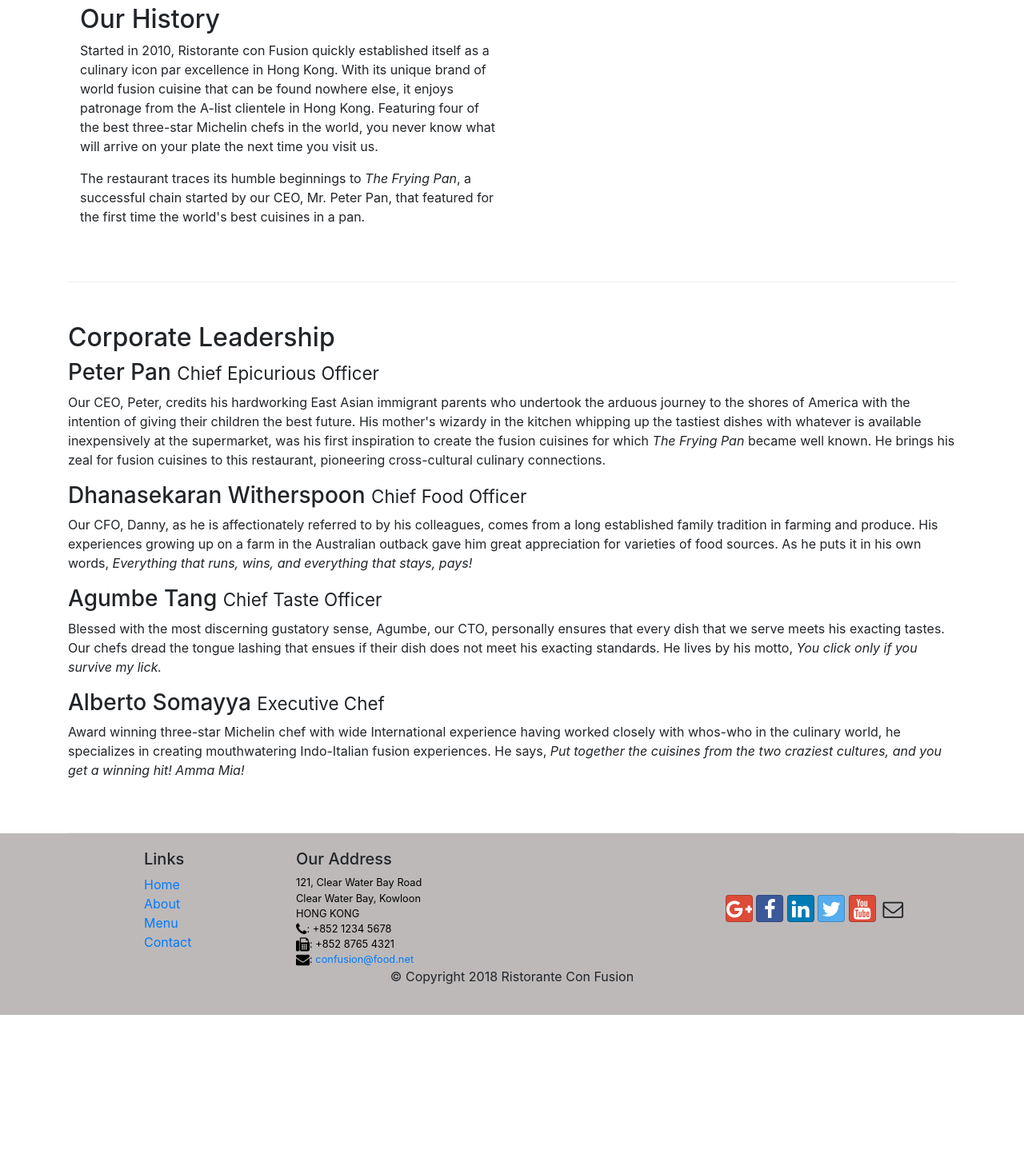
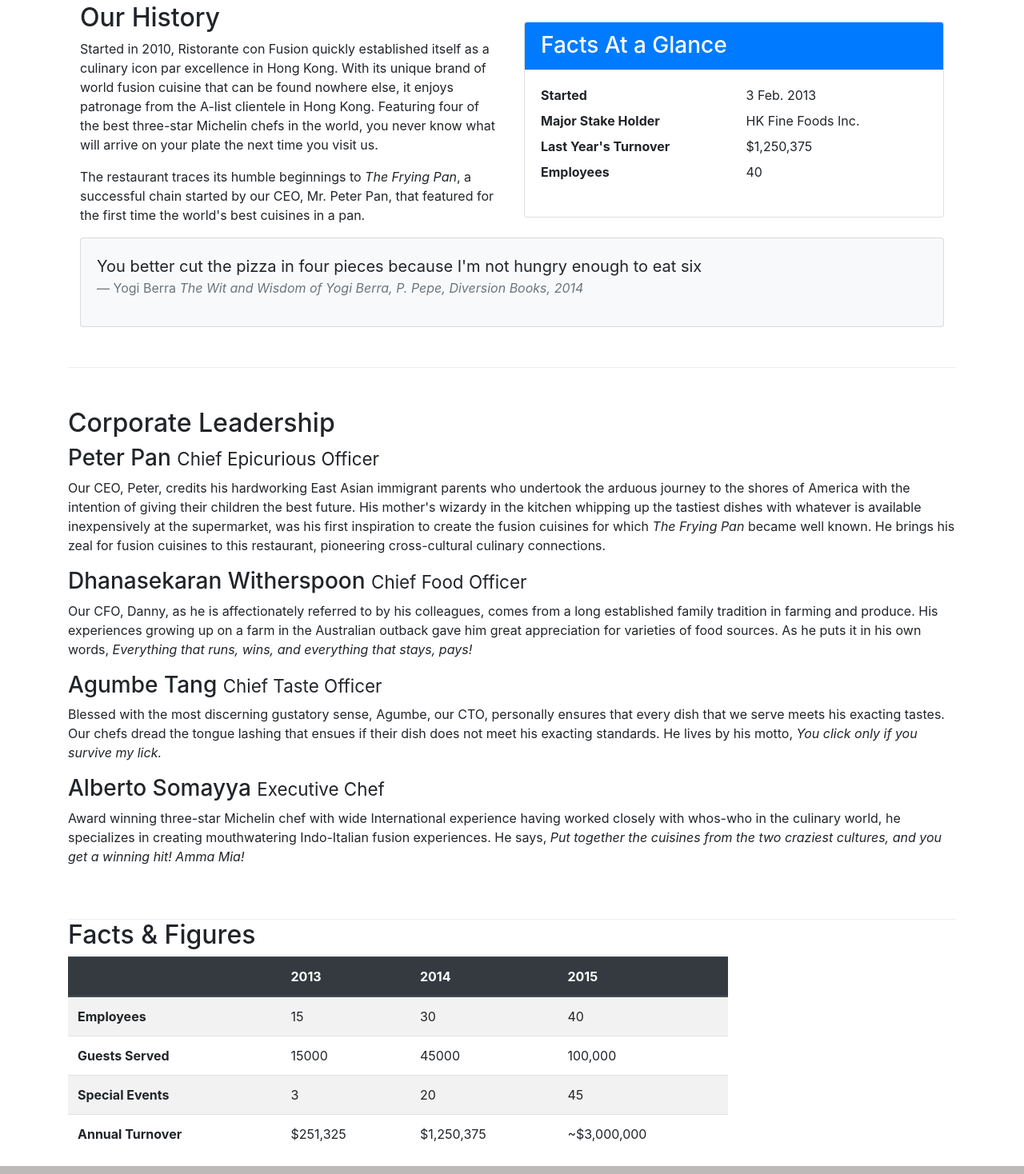
Before and after one commit to dimpy17agg/Coursera-learning, a website: page aboutus.html in a window 1280 px wide. Shown: the part 512-1980 px from the top of the page at 80% size. Before the commit the page ends 1781 px from the top, so only its background shows below. Drawn offline with nearby package versions, Linux system fonts and the light colour scheme.

Commit message:
bootstrap tables and cards

```diff
--- a/aboutus.html
+++ b/aboutus.html
@@ -65,7 +65,33 @@
                 <p>Started in 2010, Ristorante con Fusion quickly established itself as a culinary icon par excellence in Hong Kong. With its unique brand of world fusion cuisine that can be found nowhere else, it enjoys patronage from the A-list clientele in Hong Kong.  Featuring four of the best three-star Michelin chefs in the world, you never know what will arrive on your plate the next time you visit us.</p>
                 <p>The restaurant traces its humble beginnings to <em>The Frying Pan</em>, a successful chain started by our CEO, Mr. Peter Pan, that featured for the first time the world's best cuisines in a pan.</p>
             </div>
-            <div>
+            <div class="col-sm">
+                <div class="card">
+                    <h3 class="card-header bg-primary text-white">Facts At a Glance</h3>
+                    <div class="card-body">
+                      <dl class="row">
+                          <dt class="col-6">Started</dt>
+                          <dd class="col-6">3 Feb. 2013</dd>
+                          <dt class="col-6">Major Stake Holder</dt>
+                          <dd class="col-6">HK Fine Foods Inc.</dd>
+                          <dt class="col-6">Last Year's Turnover</dt>
+                          <dd class="col-6">$1,250,375</dd>
+                            <dt class="col-6">Employees</dt>
+                            <dd class="col-6">40</dd>
+                      </dl>
+                    </div>
+                </div>
+            </div>
+            <div class="col-12">
+                <div class="card card-body bg-light">
+                    <blockquote class="blockquote">
+                      <p class="mb-0">You better cut the pizza in four pieces because I'm not hungry enough to eat six</p>
+                     <footer class="blockquote-footer">Yogi Berra
+                         <cite title="Source Title">The Wit and Wisdom of Yogi Berra,
+                            P. Pepe, Diversion Books, 2014</cite>
+                     </footer>
+                    </blockquote>
+                </div>
             </div>
         </div>
 
@@ -83,7 +109,52 @@
                 <p class="d-none d-sm-block">Award winning three-star Michelin chef with wide International experience having worked closely with whos-who in the culinary world, he specializes in creating mouthwatering Indo-Italian fusion experiences. He says, <em>Put together the cuisines from the two craziest cultures, and you get a winning hit! Amma Mia!</em></p>
             </div>
        </div>
+        <div class="row row-cotent">
+            <div class="col-12 col-sm-9">
+                <h2> Facts &amp; Figures</h2>
+                <div class="table-responsive">
+                    <table class="table table-striped">
+                      <thead class="thead-dark">
+                             <tr>
+                                 <th>&nbsp;</th>
+                                 <th>2013</th>
+                                 <th>2014</th>
+                                 <th>2015</th>
+                             </tr>
+                      </thead>
+                      <tbody>
+                          <tr>
+                              <th>Employees</th>
+                              <td>15</td>
+                              <td>30</td>
+                              <td>40</td>
+                          </tr>
+                          <tr>
+                            <th>Guests Served</th>
+                            <td>15000</td>
+                            <td>45000</td>
+                            <td>100,000</td>
+                        </tr>
+                        <tr>
+                            <th>Special Events</th>
+                            <td>3</td>
+                            <td>20</td>
+                            <td>45</td>
+                        </tr>
+                        <tr>
+                            <th>Annual Turnover</th>
+                            <td>$251,325</td>
+                            <td>$1,250,375</td>
+                            <td>~$3,000,000</td>
+                        </tr>
+                      </tbody>
+                    </table>
+                </div>
+            </div>
+            <div class="col-12 col-sm-3">
 
+            </div>
+        </div>
     </div>
 
     <footer class="footer">
```
